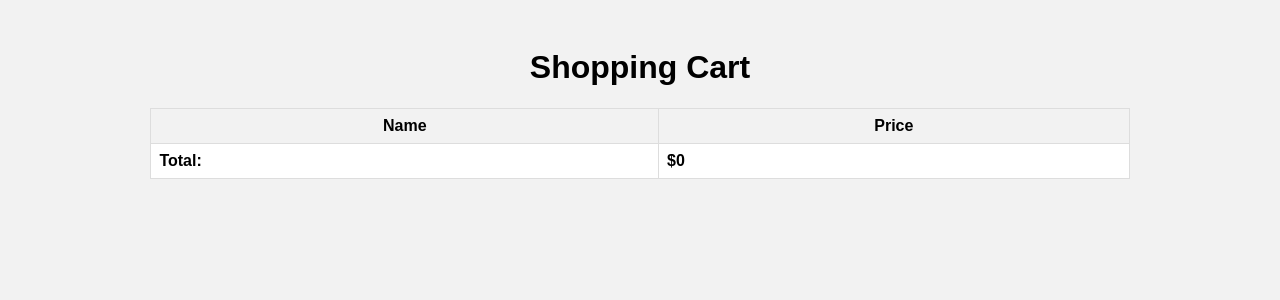
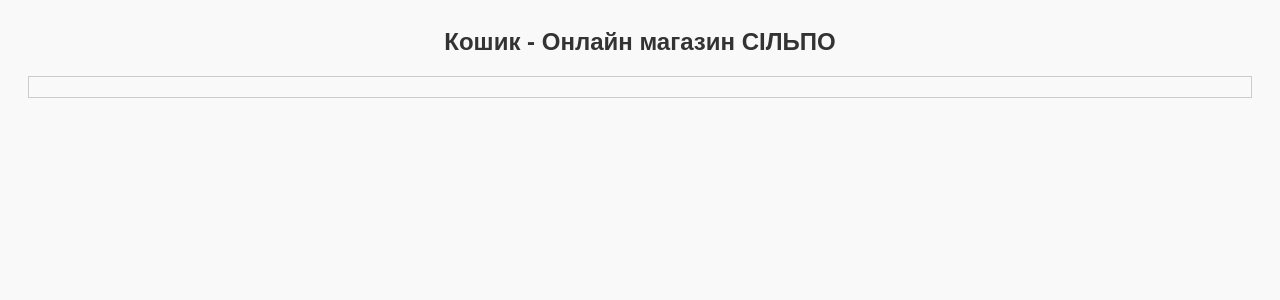
Before and after one commit to vetos5/silpo_flasked, a Flask app: page /cart in a window 1280 px wide. Shown: the top 300 px of the page. Run offline with Flask 3, Linux system fonts and the light colour scheme.

Commit message:
Add files via upload

```diff
--- a/templates/cart.html
+++ b/templates/cart.html
@@ -3,32 +3,59 @@
 <head>
     <meta charset="UTF-8">
     <meta name="viewport" content="width=device-width, initial-scale=1.0">
-    <title>Shopping Cart</title>
-    <link rel="stylesheet" href="{{ url_for('static', filename='cart.css') }}">
+    <title>Кошик - Онлайн магазин СІЛЬПО</title>
+    <style>
+        body {
+            font-family: Arial, sans-serif;
+            color: #333;
+            background-color: #f9f9f9;
+            padding: 20px;
+        }
+
+        .header {
+            text-align: center;
+            font-size: 24px;
+            font-weight: bold;
+            margin-bottom: 20px;
+        }
+
+        .cart-container {
+            margin-top: 20px;
+            border: 1px solid #ccc;
+            padding: 10px;
+        }
+
+        .product {
+            border-bottom: 1px solid #ccc;
+            padding: 10px;
+            display: flex;
+            justify-content: space-between;
+        }
+
+        .product img {
+            width: 80px;
+            height: 80px;
+            margin-right: 10px;
+        }
+
+        button {
+            background-color: #007bff;
+            color: #fff;
+            border: none;
+            padding: 8px 16px;
+            cursor: pointer;
+            border-radius: 4px;
+        }
+    </style>
 </head>
 <body>
-    <h1>Shopping Cart</h1>
-    <table class="cart">
-        <thead>
-            <tr>
-                <th>Name</th>
-                <th>Price</th>
-            </tr>
-        </thead>
-        <tbody>
-            {% for product in cart_products %}
-                <tr>
-                    <td>{{ product.name }}</td>
-                    <td>${{ product.price }}</td>
-                </tr>
-            {% endfor %}
-        </tbody>
-        <tfoot>
-            <tr>
-                <td>Total:</td>
-                <td>${{ total_price }}</td>
-            </tr>
-        </tfoot>
-    </table>
+    <div class="header">Кошик - Онлайн магазин СІЛЬПО</div>
+    <div class="cart-container">
+
+
+
+
+  </div>
+
 </body>
 </html>
```
Also changed, not shown: templates/index.html (+95 -12 lines).
